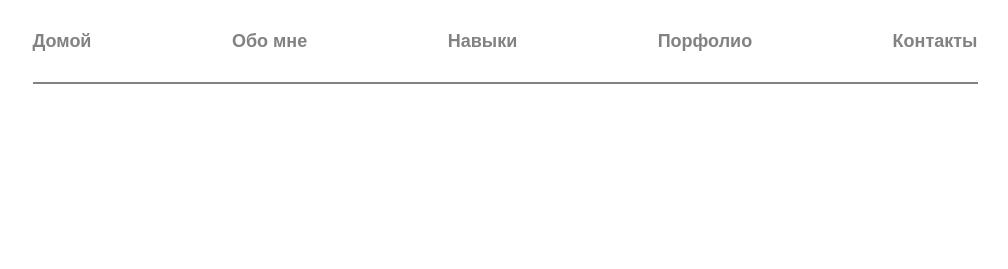
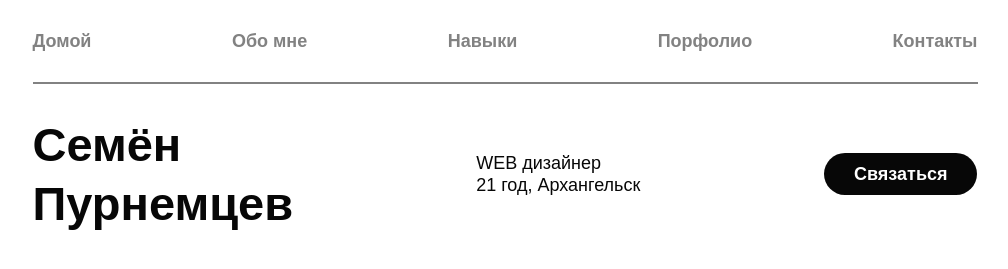
Before and after one commit to GitStudentSem/purnemtsev, a plain HTML site: page index.html in a window 1280 px wide. Shown: the whole page, without its empty margins (135-1143 px from the left). Drawn offline with Linux system fonts and the light colour scheme.

Commit message:
create name section

```diff
--- a/index.html
+++ b/index.html
@@ -30,6 +30,16 @@
       <div class="header__line"></div>
       <button aria-label="Мобильное меню" class="burger"></button>
     </header>
+    <section class="name container">
+      <h1 class="name__name">Семён Пурнемцев</h1>
+      <p class="name__info">
+        WEB дизайнер <br />
+        21 год, Архангельск
+      </p>
+      <a href="https://vk.me/purnemtsev" target="_blank" class="call"
+        >Связаться</a
+      >
+    </section>
     <script src="js/jquery-3.5.1.min.js"></script>
     <script src="js/main.js"></script>
   </body>
--- a/sass/_media.sass
+++ b/sass/_media.sass
@@ -6,10 +6,24 @@
   .header
     &__list
       display: none
+      &-visible
+        display: flex
+        flex-direction: column
+        align-items: flex-end
+        position: absolute
+        top: 64px
+        right: 0
+        height: 100vh
+        width: 100%
+        background-color: #fff
+        margin-top: 20px
+    &__item
+      margin-bottom: 15px
+      margin-right: 15px
     &__line
       display: none
 
   .burger
-    margin: 30px 0 0 0
     display: block
+    margin-left: auto
 // @media (max-width: 480px)
--- a/sass/_settings.sass
+++ b/sass/_settings.sass
@@ -18,3 +18,16 @@
 .container
   max-width: 945px
   margin: auto
+
+.call
+  font-family: $font
+  font-style: normal
+  font-weight: bold
+  font-size: 18px
+  line-height: 22px
+  text-align: center
+  color: #FFFFFF
+  background: #070707
+  text-decoration: none
+  padding: 10px 30px
+  border-radius: 30px
--- a/sass/_variables.sass
+++ b/sass/_variables.sass
@@ -1 +1,2 @@
 $font: 'Gilroy', sans-serif
+$dark: #070707
--- a/sass/blocks/_header.sass
+++ b/sass/blocks/_header.sass
@@ -16,7 +16,7 @@
     text-decoration: none
     color: #828282
     &:hover
-      color: #070707
+      color: $dark
   &__line
     background-color: #828282
     border: 1px solid #828282
--- /dev/null
+++ b/sass/blocks/_name.sass
@@ -0,0 +1,19 @@
+.name
+  display: flex
+  justify-content: space-between
+  align-items: center
+  &__name
+    font-family: $font
+    font-style: normal
+    font-weight: bold
+    font-size: 47px
+    line-height: 59px
+    color: $dark
+    max-width: 260px
+  &__info
+    font-family: $font
+    font-style: normal
+    font-weight: 500
+    font-size: 18px
+    line-height: 22px
+    color: $dark
--- a/sass/style.sass
+++ b/sass/style.sass
@@ -2,4 +2,5 @@
 @import 'normalize'
 @import 'settings'
 @import 'blocks/_header'
+@import 'blocks/_name'
 @import 'media'
```
Also changed, not shown: css/style.css, 1 other file.
